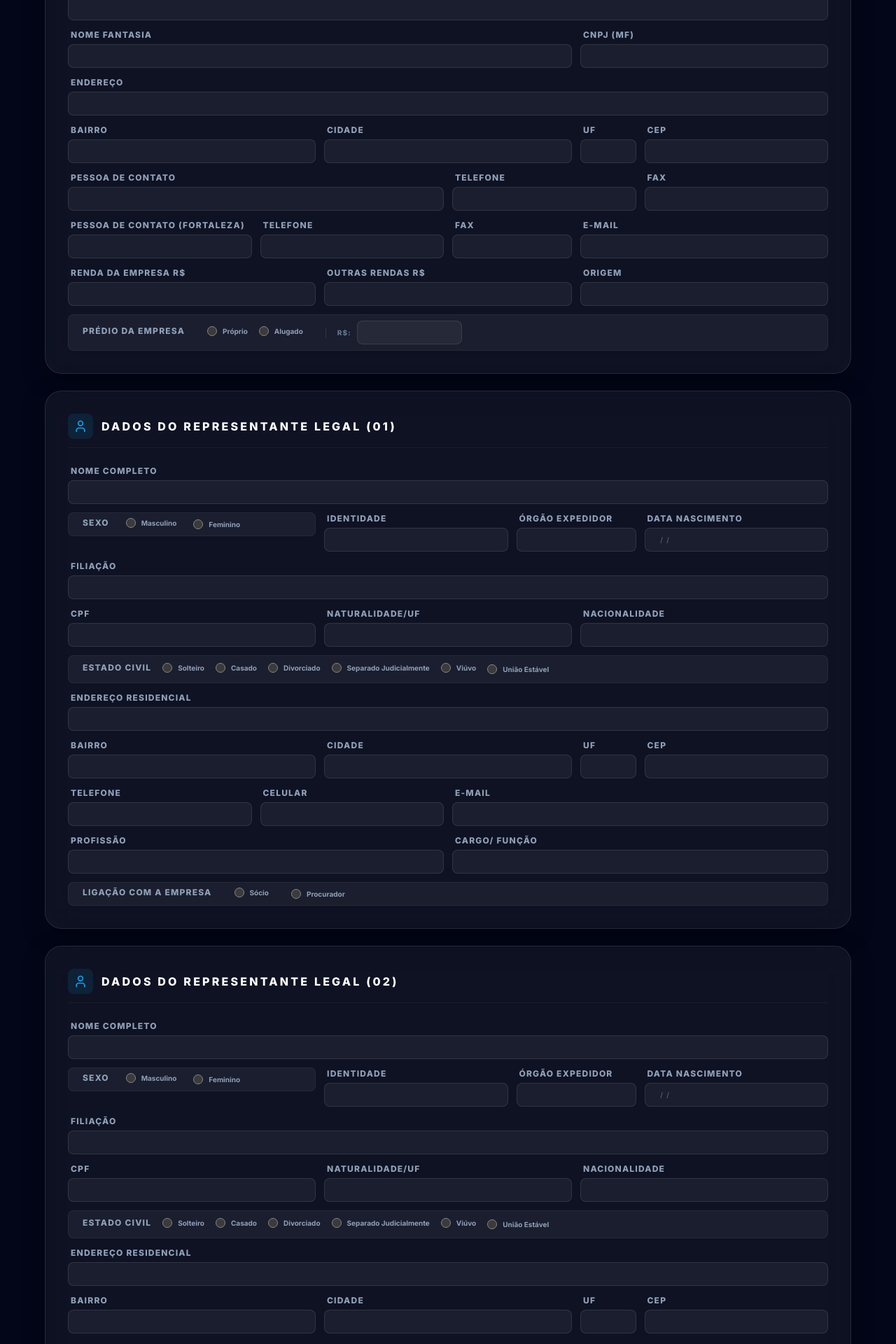
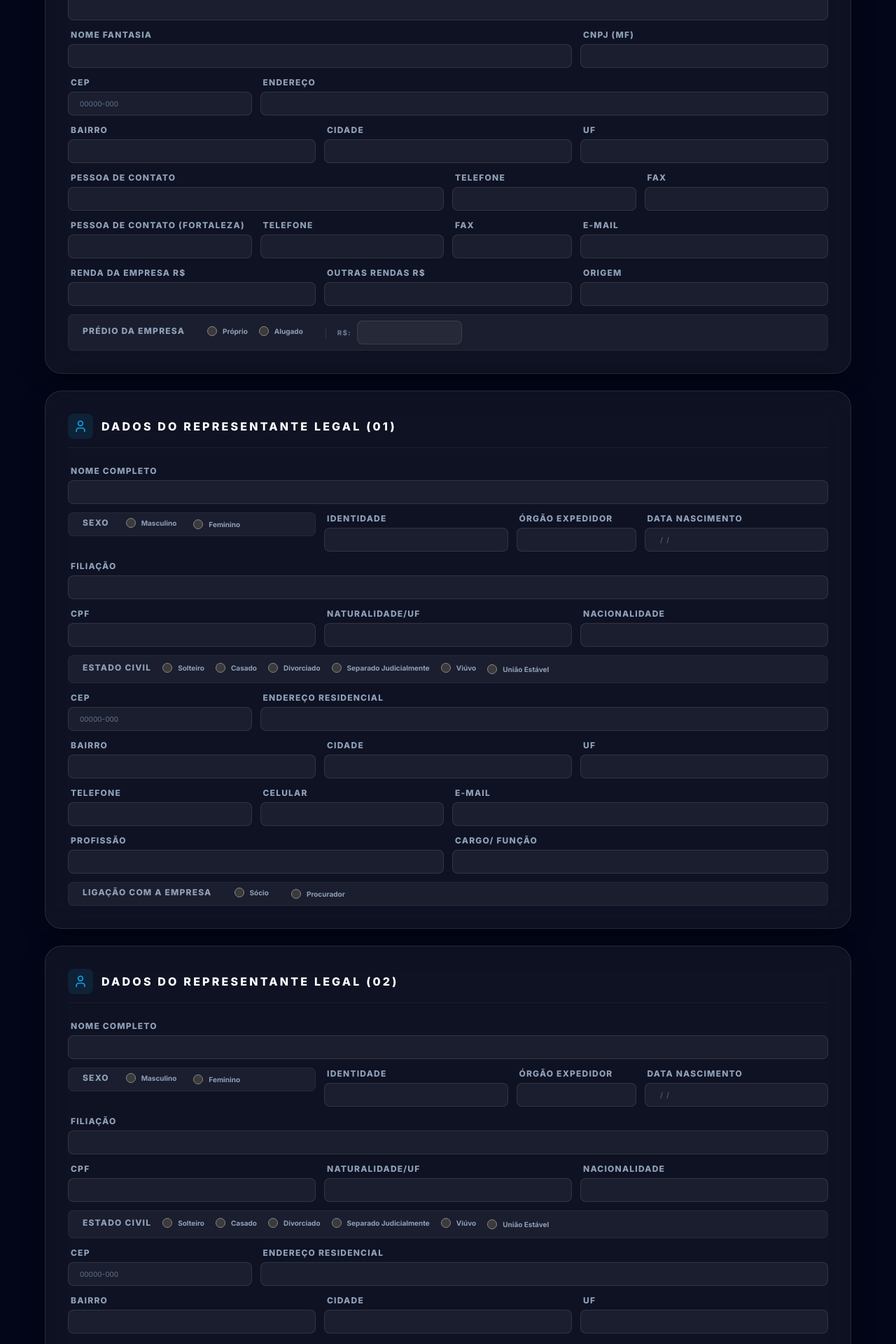
Before and after one commit to RfreireCadastros/Cadastros, a React (Vite) app: page /register/pj in a window 1280 px wide. Shown: the part 1060-2980 px from the top of the page at 70% size. Built offline with nearby package versions, Linux system fonts and the light colour scheme.

Commit message:
Refactor: Simplify button text and implement CEP-first reordering with auto-lookup

```diff
--- a/src/pages/FormPF.tsx
+++ b/src/pages/FormPF.tsx
@@ -128,7 +128,7 @@ type PFFormData = z.infer<typeof pfSchema>;
 
 export const FormPF: React.FC = () => {
   const navigate = useNavigate();
-  const { register, handleSubmit, watch, formState: { errors } } = useForm<PFFormData>({
+  const { register, handleSubmit, setValue, watch, formState: { errors } } = useForm<PFFormData>({
     resolver: zodResolver(pfSchema),
     defaultValues: {
       tipo_cadastro: 'Inquilino',
@@ -137,6 +137,24 @@ export const FormPF: React.FC = () => {
       estado_civil: 'Solteiro'
     }
   });
+
+  const handleCepLookup = async (cep: string) => {
+    const cleanCep = cep.replace(/\D/g, '');
+    if (cleanCep.length === 8) {
+      try {
+        const response = await fetch(`https://viacep.com.br/ws/${cleanCep}/json/`);
+        const data = await response.json();
+        if (!data.erro) {
+          setValue('endereco_residencial', data.logradouro);
+          setValue('bairro', data.bairro);
+          setValue('cidade', data.localidade);
+          setValue('uf', data.uf);
+        }
+      } catch (error) {
+        console.error('Error fetching CEP:', error);
+      }
+    }
+  };
 
   const estadoCivil = watch('estado_civil');
   const showConjuge = estadoCivil === 'Casado' || estadoCivil === 'U. Estável';
@@ -312,7 +330,15 @@ export const FormPF: React.FC = () => {
                 ))}
               </InputGroup>
 
-              <InputGroup label="Endereço Residencial" className="lg:col-span-12">
+              <InputGroup label="CEP" className="lg:col-span-3">
+                <input
+                  className="glass-input-sm"
+                  {...register('cep')}
+                  onBlur={(e) => handleCepLookup(e.target.value)}
+                  placeholder="00000-000"
+                />
+              </InputGroup>
+              <InputGroup label="Endereço Residencial" className="lg:col-span-9">
                 <input className="glass-input-sm" {...register('endereco_residencial')} />
               </InputGroup>
               <InputGroup label="Bairro" className="lg:col-span-4">
@@ -321,11 +347,8 @@ export const FormPF: React.FC = () => {
               <InputGroup label="Cidade" className="lg:col-span-4">
                 <input className="glass-input-sm" {...register('cidade')} />
               </InputGroup>
-              <InputGroup label="UF" className="lg:col-span-1">
+              <InputGroup label="UF" className="lg:col-span-4">
                 <input className="glass-input-sm text-center uppercase" maxLength={2} {...register('uf')} />
-              </InputGroup>
-              <InputGroup label="CEP" className="lg:col-span-3">
-                <input className="glass-input-sm" {...register('cep')} />
               </InputGroup>
 
               <InputGroup label="Telefone Fixo" className="lg:col-span-4">
@@ -626,7 +649,7 @@ export const FormPF: React.FC = () => {
               className="px-16 py-6 bg-primary text-white font-black rounded-2xl hover:bg-primary-dark transition-all shadow-[0_15px_40px_rgba(14,165,233,0.4)] hover:scale-[1.02] active:scale-95 text-xs uppercase tracking-[0.3em] group"
             >
               <span className="flex items-center gap-3">
-                Finalizar Cadastro Completo <ArrowLeft size={16} className="rotate-180 group-hover:translate-x-1 transition-transform" />
+                Finalizar Cadastro <ArrowLeft size={16} className="rotate-180 group-hover:translate-x-1 transition-transform" />
               </span>
             </button>
           </div>
--- a/src/pages/FormPJ.tsx
+++ b/src/pages/FormPJ.tsx
@@ -129,13 +129,31 @@ type PJFormData = z.infer<typeof pjSchema>;
 
 export const FormPJ: React.FC = () => {
   const navigate = useNavigate();
-  const { register, handleSubmit } = useForm<PJFormData>({
+  const { register, handleSubmit, setValue } = useForm<PJFormData>({
     resolver: zodResolver(pjSchema),
     defaultValues: {
       tipo_cadastro: 'Locatário',
       reajuste: 'Anual'
     }
   });
+
+  const handleCepLookup = async (cep: string, prefix: 'empresa_' | 'rep1_' | 'rep2_') => {
+    const cleanCep = cep.replace(/\D/g, '');
+    if (cleanCep.length === 8) {
+      try {
+        const response = await fetch(`https://viacep.com.br/ws/${cleanCep}/json/`);
+        const data = await response.json();
+        if (!data.erro) {
+          setValue(`${prefix}endereco` as any, data.logradouro);
+          setValue(`${prefix}bairro` as any, data.bairro);
+          setValue(`${prefix}cidade` as any, data.localidade);
+          setValue(`${prefix}uf` as any, data.uf);
+        }
+      } catch (error) {
+        console.error('Error fetching CEP:', error);
+      }
+    }
+  };
 
   const onSubmit = (data: PJFormData) => {
     console.log(data);
@@ -259,7 +277,15 @@ export const FormPJ: React.FC = () => {
               <InputGroup label="CNPJ (MF)" className="md:col-span-4">
                 <input className="glass-input-sm" {...register('cnpj')} />
               </InputGroup>
-              <InputGroup label="Endereço" className="md:col-span-12">
+              <InputGroup label="CEP" className="md:col-span-3">
+                <input
+                  className="glass-input-sm"
+                  {...register('empresa_cep')}
+                  onBlur={(e) => handleCepLookup(e.target.value, 'empresa_')}
+                  placeholder="00000-000"
+                />
+              </InputGroup>
+              <InputGroup label="Endereço" className="md:col-span-9">
                 <input className="glass-input-sm" {...register('empresa_endereco')} />
               </InputGroup>
               <InputGroup label="Bairro" className="md:col-span-4">
@@ -268,11 +294,8 @@ export const FormPJ: React.FC = () => {
               <InputGroup label="Cidade" className="md:col-span-4">
                 <input className="glass-input-sm" {...register('empresa_cidade')} />
               </InputGroup>
-              <InputGroup label="UF" className="md:col-span-1">
+              <InputGroup label="UF" className="md:col-span-4">
                 <input className="glass-input-sm text-center uppercase" maxLength={2} {...register('empresa_uf')} />
-              </InputGroup>
-              <InputGroup label="CEP" className="md:col-span-3">
-                <input className="glass-input-sm" {...register('empresa_cep')} />
               </InputGroup>
               <InputGroup label="Pessoa de Contato" className="md:col-span-6">
                 <input className="glass-input-sm" {...register('empresa_contato')} />
@@ -365,7 +388,15 @@ export const FormPJ: React.FC = () => {
                   </label>
                 ))}
               </InputGroup>
-              <InputGroup label="Endereço Residencial" className="md:col-span-12">
+              <InputGroup label="CEP" className="md:col-span-3">
+                <input
+                  className="glass-input-sm"
+                  {...register('rep1_cep')}
+                  onBlur={(e) => handleCepLookup(e.target.value, 'rep1_')}
+                  placeholder="00000-000"
+                />
+              </InputGroup>
+              <InputGroup label="Endereço Residencial" className="md:col-span-9">
                 <input className="glass-input-sm" {...register('rep1_endereco')} />
               </InputGroup>
               <InputGroup label="Bairro" className="md:col-span-4">
@@ -374,11 +405,8 @@ export const FormPJ: React.FC = () => {
               <InputGroup label="Cidade" className="md:col-span-4">
                 <input className="glass-input-sm" {...register('rep1_cidade')} />
               </InputGroup>
-              <InputGroup label="UF" className="md:col-span-1">
-                <input className="glass-input-sm text-center" maxLength={2} {...register('rep1_uf')} />
-              </InputGroup>
-              <InputGroup label="CEP" className="md:col-span-3">
-                <input className="glass-input-sm" {...register('rep1_cep')} />
+              <InputGroup label="UF" className="md:col-span-4">
+                <input className="glass-input-sm text-center uppercase" maxLength={2} {...register('rep1_uf')} />
               </InputGroup>
               <InputGroup label="Telefone" className="md:col-span-3">
                 <input className="glass-input-sm" {...register('rep1_telefone')} />
@@ -450,7 +478,15 @@ export const FormPJ: React.FC = () => {
                   </label>
                 ))}
               </InputGroup>
-              <InputGroup label="Endereço Residencial" className="md:col-span-12">
+              <InputGroup label="CEP" className="md:col-span-3">
+                <input
+                  className="glass-input-sm"
+                  {...register('rep2_cep')}
+                  onBlur={(e) => handleCepLookup(e.target.value, 'rep2_')}
+                  placeholder="00000-000"
+                />
+              </InputGroup>
+              <InputGroup label="Endereço Residencial" className="md:col-span-9">
                 <input className="glass-input-sm" {...register('rep2_endereco')} />
               </InputGroup>
               <InputGroup label="Bairro" className="md:col-span-4">
@@ -459,11 +495,8 @@ export const FormPJ: React.FC = () => {
               <InputGroup label="Cidade" className="md:col-span-4">
                 <input className="glass-input-sm" {...register('rep2_cidade')} />
               </InputGroup>
-              <InputGroup label="UF" className="md:col-span-1">
-                <input className="glass-input-sm text-center" maxLength={2} {...register('rep2_uf')} />
-              </InputGroup>
-              <InputGroup label="CEP" className="md:col-span-3">
-                <input className="glass-input-sm" {...register('rep2_cep')} />
+              <InputGroup label="UF" className="md:col-span-4">
+                <input className="glass-input-sm text-center uppercase" maxLength={2} {...register('rep2_uf')} />
               </InputGroup>
               <InputGroup label="Telefone" className="md:col-span-3">
                 <input className="glass-input-sm" {...register('rep2_telefone')} />
@@ -695,7 +728,7 @@ export const FormPJ: React.FC = () => {
               className="px-16 py-6 bg-primary text-white font-black rounded-2xl hover:bg-primary-dark transition-all shadow-[0_15px_40px_rgba(14,165,233,0.4)] hover:scale-[1.02] active:scale-95 text-xs uppercase tracking-[0.3em] group"
             >
               <span className="flex items-center gap-3">
-                Finalizar Cadastro Corporate <ArrowLeft size={16} className="rotate-180 group-hover:translate-x-1 transition-transform" />
+                Finalizar Cadastro <ArrowLeft size={16} className="rotate-180 group-hover:translate-x-1 transition-transform" />
               </span>
             </button>
           </div>
```
